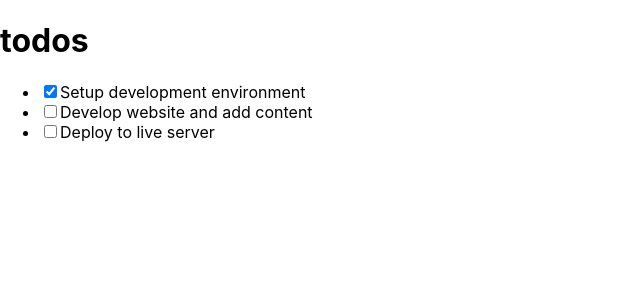
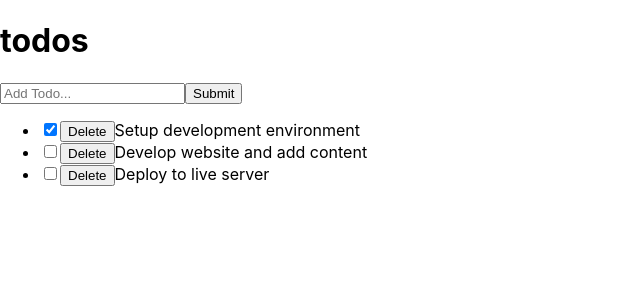
Before and after one commit to AmanWorku/Todo-List-React, a React (Create React App) app: page / in a window 1280 px wide. Shown: the top 300 px of the page, without its empty margins (0-640 px from the left). Built offline with nearby package versions, Linux system fonts and the light colour scheme.

Commit message:
Add todo item file to components

```diff
--- a/src/components/InputTodo.js
+++ b/src/components/InputTodo.js
@@ -0,0 +1,34 @@
+import React, { Component } from "react";
+
+class InputTodo extends Component {
+	state = {
+		title: "",
+	};
+	onChange = (e) => {
+		this.setState({
+			[e.target.name]: e.target.value,
+		});
+	};
+	handleSubmit = (e) => {
+		e.preventDeault();
+		this.props.addTodoProps(this.state.title);
+		this.setState({
+			title: "",
+		});
+	};
+	render() {
+		return (
+			<form onSubmit={this.handleSubmit}>
+				<input
+					type="text"
+					placeholder="Add Todo..."
+					value={this.state.title}
+					name="title"
+					onChange={this.onChange}
+				/>
+				<button>Submit</button>
+			</form>
+		);
+	}
+}
+export default InputTodo;
--- a/src/components/TodoContainer.js
+++ b/src/components/TodoContainer.js
@@ -1,6 +1,7 @@
 import React from "react";
 import TodoList from "./TodoList";
 import Header from "./Header";
+import InputTodo from "./InputTodo";
 class TodoContainer extends React.Component {
 	state = {
 		todos: [
@@ -21,11 +22,54 @@
 			},
 		],
 	};
+
+	handleChange = (id) => {
+		this.setState((prevState) => {
+			return {
+				todos: prevState.todos.map((todo) => {
+					if (todo.id === id) {
+						return {
+							...todo,
+							completed: !todo.completed,
+						};
+					}
+					return todo;
+				}),
+			};
+		});
+	};
+
+	delTodo = (id) => {
+		this.setState({
+			todos: [
+				...this.state.todos.filter((todo) => {
+					return todo.id !== id;
+				}),
+			],
+		});
+	};
+
+	addTodoItem = (title) => {
+		const newTodo = {
+			id: 4,
+			title: title,
+			completed: false,
+		};
+		this.setState({
+			todos: [...this.state.todos, newTodo],
+		});
+	};
+
 	render() {
 		return (
 			<div>
 				<Header />
-				<TodoList todos={this.state.todos} />
+				<InputTodo addTodoProps={this.addTodoItem} />
+				<TodoList
+					todos={this.state.todos}
+					handleChangeProps={this.handleChange}
+					deleteTodoProps={this.delTodo}
+				/>
 			</div>
 		);
 	}
--- a/src/components/TodoItem.js
+++ b/src/components/TodoItem.js
@@ -4,7 +4,14 @@
 	render() {
 		return (
 			<li>
-				<input type="checkbox" checked={this.props.todo.completed} />
+				<input
+					type="checkbox"
+					checked={this.props.todo.completed}
+					onChange={() => this.props.handleChangeProps(this.props.todo.id)}
+				/>
+				<button onClick={() => this.props.deleteTodoProps(this.props.todo.id)}>
+					Delete
+				</button>
 				{this.props.todo.title}
 			</li>
 		);
--- a/src/components/TodoList.js
+++ b/src/components/TodoList.js
@@ -6,7 +6,12 @@
 		return (
 			<ul>
 				{this.props.todos.map((todo) => (
-					<TodoItem key={todo.id} todo={todo} />
+					<TodoItem
+						key={todo.id}
+						todo={todo}
+						handleChangeProps={this.props.handleChangeProps}
+						deleteTodoProps={this.delTodo}
+					/>
 				))}
 			</ul>
 		);
```
